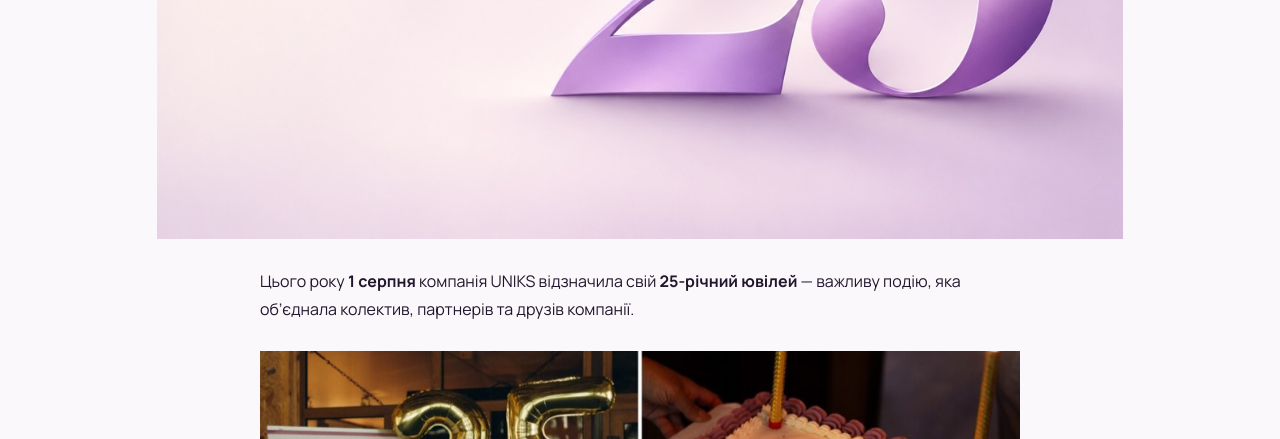
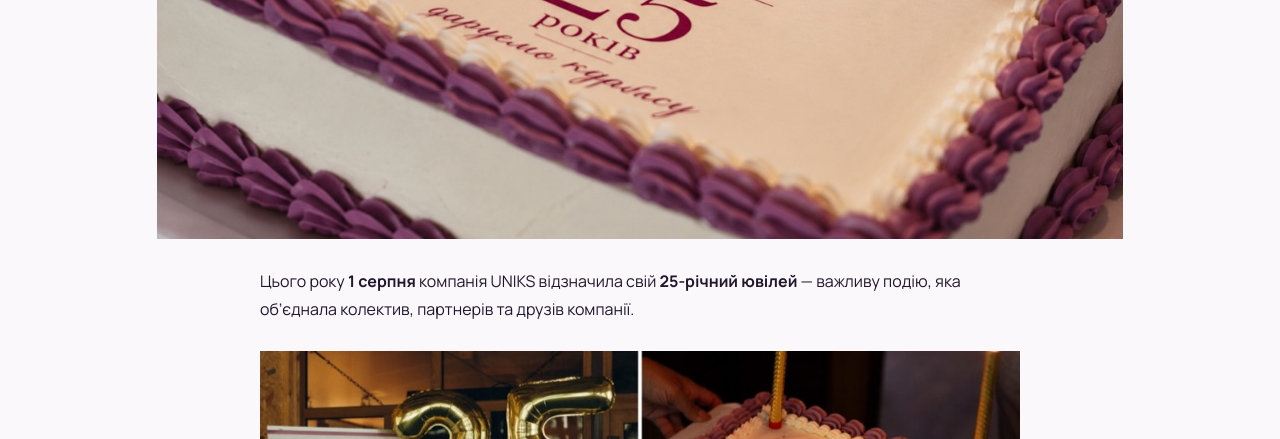
Before and after one commit to monikacyber/uniks-prototype, a plain HTML site: page news/25-rokiv-uniks/index.html in a window 1280 px wide. Shown: the part 846-1285 px from the top of the page. Drawn offline with nearby package versions, Linux system fonts and the light colour scheme; files that its build step writes are made by us from their sources.

Commit message:
Use UNIKS anniversary cake as the news cover

```diff
--- a/news/25-rokiv-uniks/index.html
+++ b/news/25-rokiv-uniks/index.html
@@ -15,7 +15,7 @@
   <article>
     <div class="story-meta"><time datetime="2026-08-01">1 серпня 2026</time> · Компанія</div>
     <h1>UNIKS — 25 років успіху, розвитку та натхнення!</h1>
-    <figure class="article-cover anniversary-cover"><img src="assets/news/anniversary-25-cover.jpg" width="1200" height="800" alt="25 років" decoding="async"><img class="anniversary-logo" src="assets/news/uniks-anniversary-logo.webp" width="240" height="120" alt="UNIKS" decoding="async"></figure>
+    <figure class="article-cover"><img src="assets/news/anniversary-cake-cover.jpg" width="1200" height="800" alt="Ювілейний торт UNIKS із написом «25 років»" decoding="async"></figure>
     <div class="article-text">
       <p>Цього року <strong>1 серпня</strong> компанія UNIKS відзначила свій <strong>25-річний ювілей</strong> — важливу подію, яка об&#8217;єднала колектив, партнерів та друзів компанії.</p>
       <figure><img src="assets/news/anniversary-1.jpg" alt="" loading="lazy" decoding="async"></figure>
```
Also changed, not shown: news/index.html (+1 -1 lines), assets/news/anniversary-cake-cover.jpg (added).
